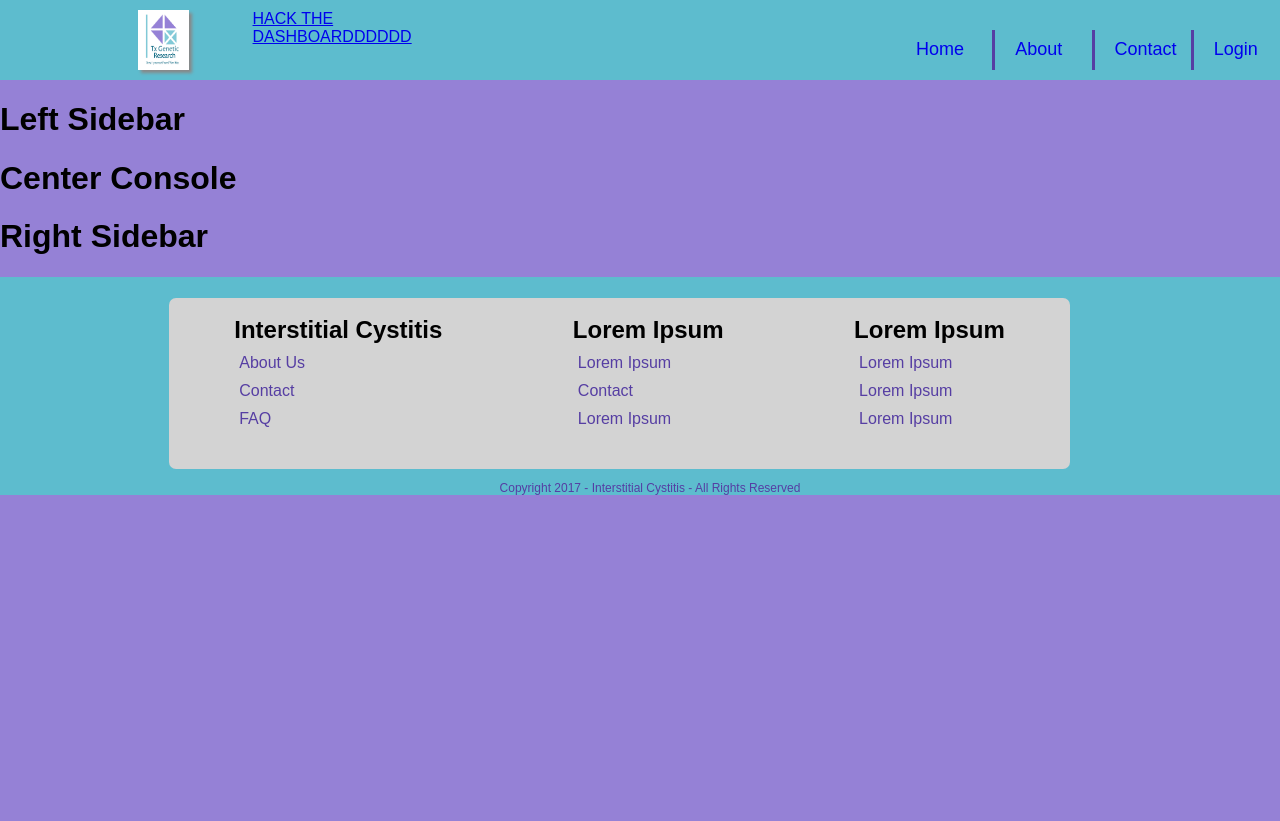
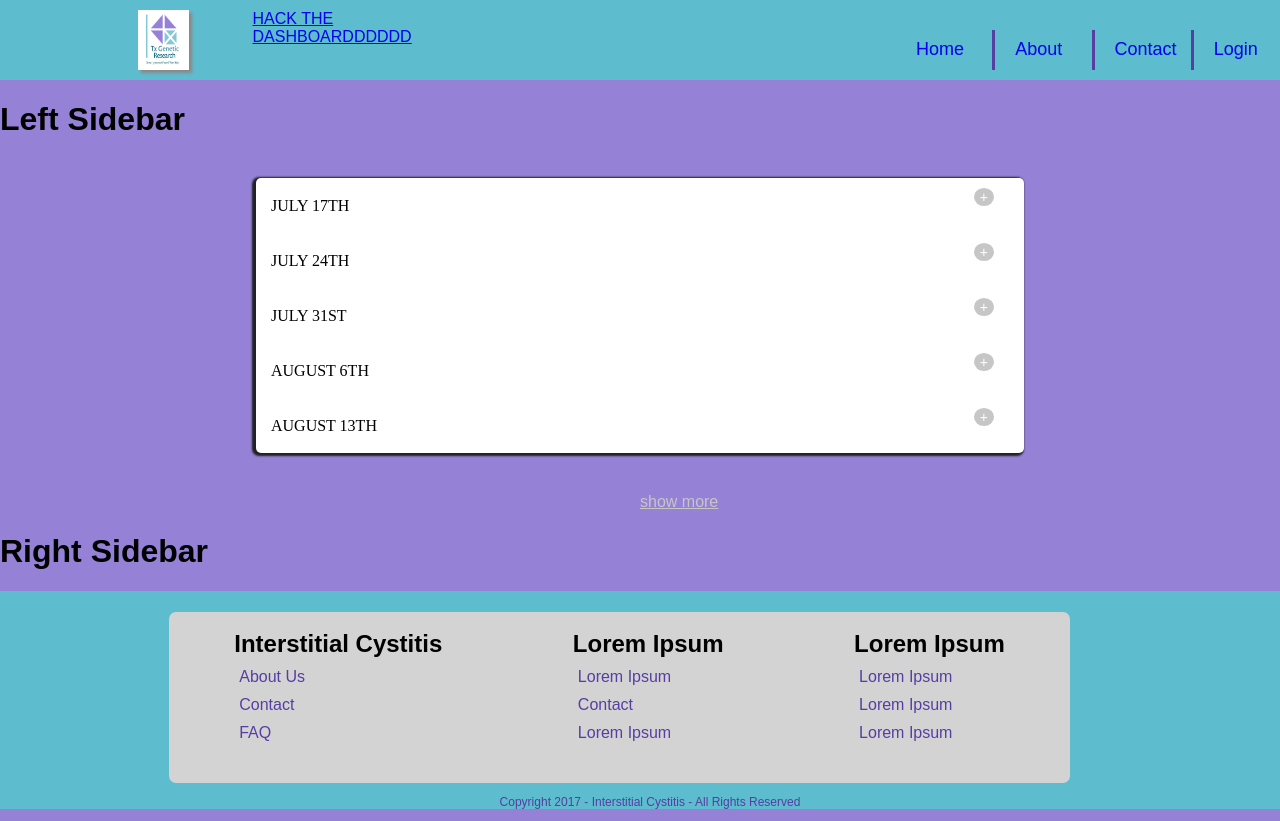
Before and after one commit to maftoun95/helenIC, a React (Create React App) app: page /UserDashboard in a window 1280 px wide. Before the commit the page ends 800 px from the top, so only its background shows below. Built offline with nearby package versions, Linux system fonts and the light colour scheme; a web font is replaced by a local one.

Commit message:
center dashboard

```diff
--- /dev/null
+++ b/src/components/Accordion.jsx
@@ -0,0 +1,47 @@
+import React, { Component } from 'react';
+import AccordionItem from './AccordionItem';
+
+class Accordion extends Component {
+    constructor() {
+        super();
+        this.state = {
+            posts: samplePosts,
+            display: 5,
+        }
+        this.renderPosts = this.renderPosts.bind(this);
+        this.showMore = this.showMore.bind(this);
+    }
+    showMore(display) {
+
+        this.setState({
+            display: this.state.display + 5
+        })
+    }
+    renderPosts(key) {
+        return (
+            <div>
+                <AccordionItem key={key} index={key} details={this.state.posts[key]} />
+            </div>
+        )
+    }
+    render() {
+        return (
+            <div>
+                <div className="accordion-container">
+                    {Object.keys(this.state.posts).slice(0, this.state.display).map(this.renderPosts)}
+                </div>
+                <a className="accordion-showmore" onClick={() => this.showMore(this.state.display)}>show more</a>
+            </div>
+        )
+    }
+}
+const samplePosts = {
+    post1: { summary: 'July 17th', answer: "Lorem Ipsum is simply dummy text of the printing and typesetting industry. Lorem Ipsum has been the industry's standard dummy text ever since the 1500s, when an unknown printer took a galley of type and scrambled it to make a type specimen book. It has survived not only five centuries, but also the leap into electronic typesetting, remaining essentially unchanged. It was popularised in the 1960s with the release of Letraset sheets containing Lorem Ipsum passages, and more recently with desktop publishing software like Aldus PageMaker including versions of Lorem Ipsum." },
+    post2: { summary: 'July 24th', answer: "Lorem Ipsum is simply dummy text of the printing and typesetting industry. Lorem Ipsum has been the industry's standard dummy text ever since the 1500s, when an unknown printer took a galley of type and scrambled it to make a type specimen book. It has survived not only five centuries, but also the leap into electronic typesetting, remaining essentially unchanged. It was popularised in the 1960s with the release of Letraset sheets containing Lorem Ipsum passages, and more recently with desktop publishing software like Aldus PageMaker including versions of Lorem Ipsum." },
+    post3: { summary: 'July 31st', answer: "Lorem Ipsum is simply dummy text of the printing and typesetting industry. Lorem Ipsum has been the industry's standard dummy text ever since the 1500s, when an unknown printer took a galley of type and scrambled it to make a type specimen book. It has survived not only five centuries, but also the leap into electronic typesetting, remaining essentially unchanged. It was popularised in the 1960s with the release of Letraset sheets containing Lorem Ipsum passages, and more recently with desktop publishing software like Aldus PageMaker including versions of Lorem Ipsum." },
+    post4: { summary: 'August 6th', answer: "Lorem Ipsum is simply dummy text of the printing and typesetting industry. Lorem Ipsum has been the industry's standard dummy text ever since the 1500s, when an unknown printer took a galley of type and scrambled it to make a type specimen book. It has survived not only five centuries, but also the leap into electronic typesetting, remaining essentially unchanged. It was popularised in the 1960s with the release of Letraset sheets containing Lorem Ipsum passages, and more recently with desktop publishing software like Aldus PageMaker including versions of Lorem Ipsum." },
+    post5: { summary: 'August 13th', answer: "Lorem Ipsum is simply dummy text of the printing and typesetting industry. Lorem Ipsum has been the industry's standard dummy text ever since the 1500s, when an unknown printer took a galley of type and scrambled it to make a type specimen book. It has survived not only five centuries, but also the leap into electronic typesetting, remaining essentially unchanged. It was popularised in the 1960s with the release of Letraset sheets containing Lorem Ipsum passages, and more recently with desktop publishing software like Aldus PageMaker including versions of Lorem Ipsum." },
+    post6: { summary: 'August 20th', answer: "Lorem Ipsum is simply dummy text of the printing and typesetting industry. Lorem Ipsum has been the industry's standard dummy text ever since the 1500s, when an unknown printer took a galley of type and scrambled it to make a type specimen book. It has survived not only five centuries, but also the leap into electronic typesetting, remaining essentially unchanged. It was popularised in the 1960s with the release of Letraset sheets containing Lorem Ipsum passages, and more recently with desktop publishing software like Aldus PageMaker including versions of Lorem Ipsum." },
+    post7: { summary: 'August 27th', answer: "Lorem Ipsum is simply dummy text of the printing and typesetting industry. Lorem Ipsum has been the industry's standard dummy text ever since the 1500s, when an unknown printer took a galley of type and scrambled it to make a type specimen book. It has survived not only five centuries, but also the leap into electronic typesetting, remaining essentially unchanged. It was popularised in the 1960s with the release of Letraset sheets containing Lorem Ipsum passages, and more recently with desktop publishing software like Aldus PageMaker including versions of Lorem Ipsum." }
+};
+export default Accordion;
--- /dev/null
+++ b/src/components/AccordionItem.jsx
@@ -0,0 +1,74 @@
+import React, { Component } from 'react';
+import TextArea from './TextArea'
+class AccordionItem extends Component {
+    constructor() {
+        super();
+        this.state = {
+            active: false,
+            content: ""
+        }
+        this.toggle = this.toggle.bind(this);
+        this.handleCommentsChange = this.handleCommentsChange.bind(this);
+        this.handleFormSubmit = this.handleFormSubmit.bind(this);
+    }
+    toggle() {
+        this.setState({
+            active: !this.state.active,
+            class: "active"
+        });
+    }
+    handleCommentsChange(e) {
+        this.setState({ content: e.target.value })
+    }
+    handleFormSubmit(e) {
+        e.preventDefault();
+        const formPayload = {
+            content: this.state.content,
+        }
+        alert(formPayload.content)
+        this.handleClearForm(e);
+    }
+    handleClearForm(e) {
+        e.preventDefault();
+        this.setState({
+            content: ""
+        })
+    }
+    render() {
+        const activeClass = this.state.active ? "active" : "inactive";
+        const post = this.props.details;
+        const textareaClass = activeClass + " accordion-formarea"
+        return (
+            <div
+                className={activeClass}
+                onClick={this.toggle}
+            >
+                <button className="accordion-button">+</button>
+                <span className="summary">{post.summary}</span>
+                <span className="folding-panel answer">{post.answer}</span>
+                <form
+                    onSubmit={this.handleFormSubmit}
+                    className={textareaClass}
+                >
+                    <TextArea
+                        className="accordion-textarea"
+                        rows={5}
+                        cols={100}
+                        resize={false}
+                        content={this.state.content}
+                        name={'comments'}
+                        controlFunc={this.handleCommentsChange}
+                        placeholder={'comments'}
+                    />
+                    <input
+                        className="accordion-submitComment"
+                        type="submit"
+                        value="submit" />
+                </form>
+            </div>
+        )
+    }
+}
+
+
+export default AccordionItem;
--- a/src/components/CenterDashboard.jsx
+++ b/src/components/CenterDashboard.jsx
@@ -1,7 +1,13 @@
 import React, { Component } from 'react';
-
-export default class SidebarLeft extends Component {
-    render(){
-        return <h1>Center Console</h1>
+import Accordion from './Accordion';
+class CenterDashboard extends Component {
+    render() {
+        return (
+            <div>
+                <Accordion />
+            </div>
+        )
     }
 }
+
+export default CenterDashboard;
--- a/src/components/TextArea.jsx
+++ b/src/components/TextArea.jsx
@@ -4,10 +4,11 @@ const TextArea = (props) => (
     <div className="form-group">
         <label className="form-label">{props.title}</label>
         <textarea
-            className="form-input"
+            className={props.className}
             style={props.resize ? null : { resize: 'none' }}
             name={props.name}
             rows={props.rows}
+            cols={props.cols ? props.cols : { resize: 'none' }}
             value={props.content}
             onChange={props.controlFunc}
             placeholder={props.placeholder}
@@ -15,7 +16,7 @@ const TextArea = (props) => (
     </div>
 )
 TextArea.propTypes = {
-    title: PropTypes.string.isRequired,
+    title: PropTypes.string,
     rows: PropTypes.number.isRequired,
     name: PropTypes.string.isRequired,
     content: PropTypes.string.isRequired,
--- a/src/containers/ContactFormContainer.jsx
+++ b/src/containers/ContactFormContainer.jsx
@@ -89,6 +89,7 @@ export default class ContactForm extends Component {
                     />
 
                     <TextArea
+                        className='contact-form-textarea'
                         title={'Comments'}
                         rows={5}
                         resize={false}
--- a/src/pages/Contact.css
+++ b/src/pages/Contact.css
@@ -13,7 +13,7 @@
 .form-label{
     padding-right: 2%;
 }
-.form-input{
+.contact-form-textarea{
     border-radius: 10px;
     border: 0.5px solid gray;
 }
--- a/src/pages/UserDashboard.css
+++ b/src/pages/UserDashboard.css
@@ -14,3 +14,81 @@
 .rightSidebar{
     background: green;
 }
+
+.accordion-container {
+    width: 60%;
+    min-width: 500px;
+    margin: 5vh auto;
+    border-radius: 5px;
+    background-color: #fff;
+    box-shadow: -2px 1px 2px 2px #212121;
+    cursor: pointer;
+}
+
+.answer, .summary {
+    display: inline-block;
+}
+
+
+.summary {
+    font-family: 'Josefin Slab', serif;
+    text-transform: uppercase;
+    line-height: 25px;
+    padding: 15px;
+}
+
+.folding-panel {
+    display: block;
+    transition: all 0.2s ease-in;
+    line-height: 40px;
+    background-color: #FBFBFB;
+}
+
+.active .summary {
+    border-color: transparent;
+    transition: border-color 0.2s ease-out;
+    cursor: default !important;
+}
+
+.inactive .folding-panel,
+.inactive .accordion-formarea  {
+    transform-origin: 50% 0%;
+    transform: perspective(250px) rotateX(-90deg);
+    transition: all 0.4s ease-in-out;
+    height: 0;
+}
+.active .folding-panel, .active .accordion-formarea {
+    transform: perspective(350px) rotateX(0deg);
+    transition: all 0.4s ease-in-out;
+    text-indent: 40px;
+    border-top: 2px solid #3a3042;
+    padding:5% 10%;
+}
+.accordion-textarea{
+  border-radius: 5px;
+}
+
+.accordion-button{
+    float: right;
+    margin-right: 30px;
+    margin-top: 10px;
+    border-radius: 50%;
+    color: white;
+    background-color:#C6C6C6;
+    font-size: 14px;
+    border: none;
+    cursor: pointer;
+}
+.accordion-submitComment{
+  width: 30%;
+  margin-left: 50%;
+  background-color: #C6C6C6;
+  border-radius: 30px;
+}
+.accordion-showmore{
+    text-decoration: underline;
+    color: #C6C6C6;
+    text-align: center;
+    padding-left: 50%;
+    cursor: pointer;
+}
```
Also changed, not shown: 1 other file (tests, documents, lock files or other folders).
